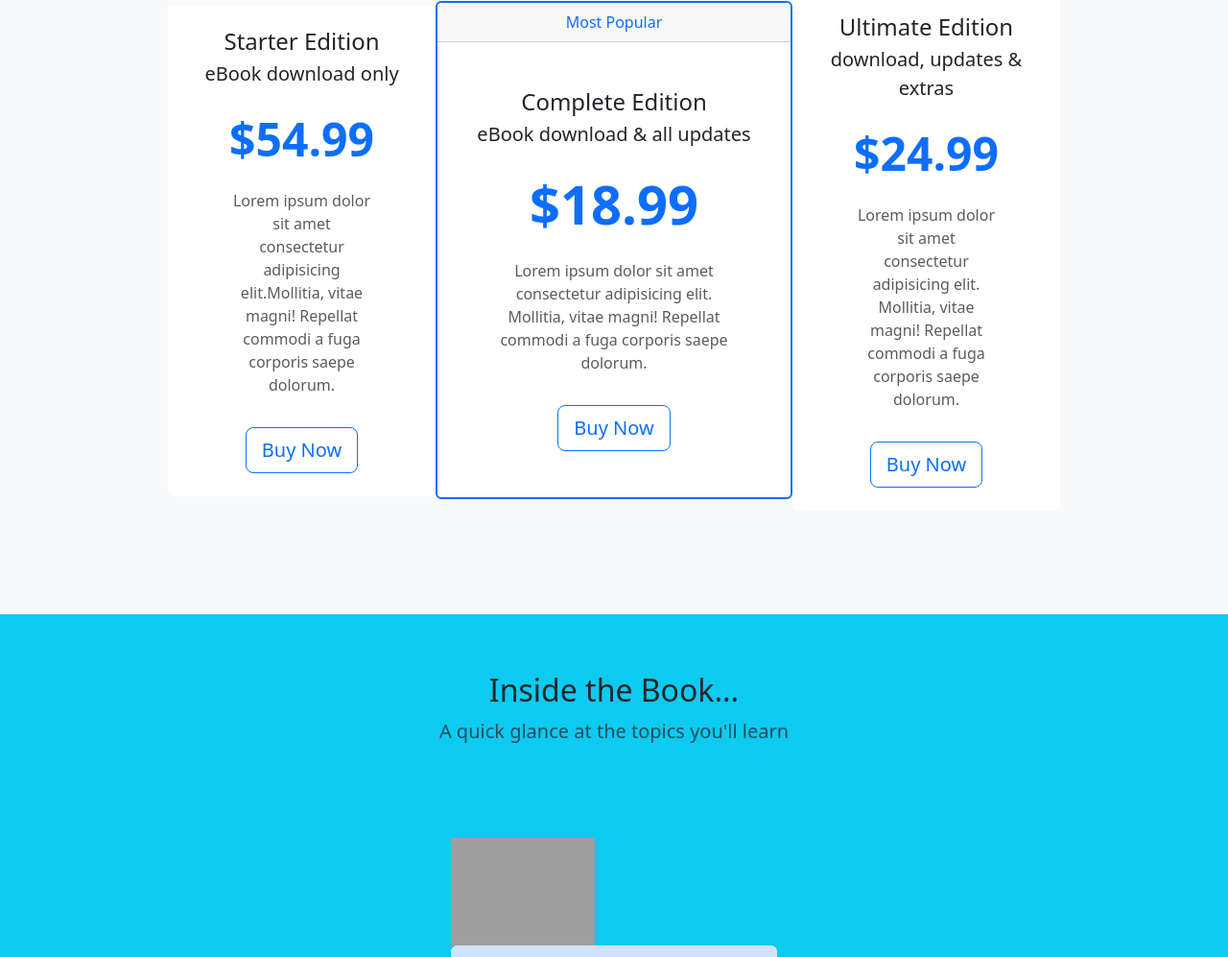
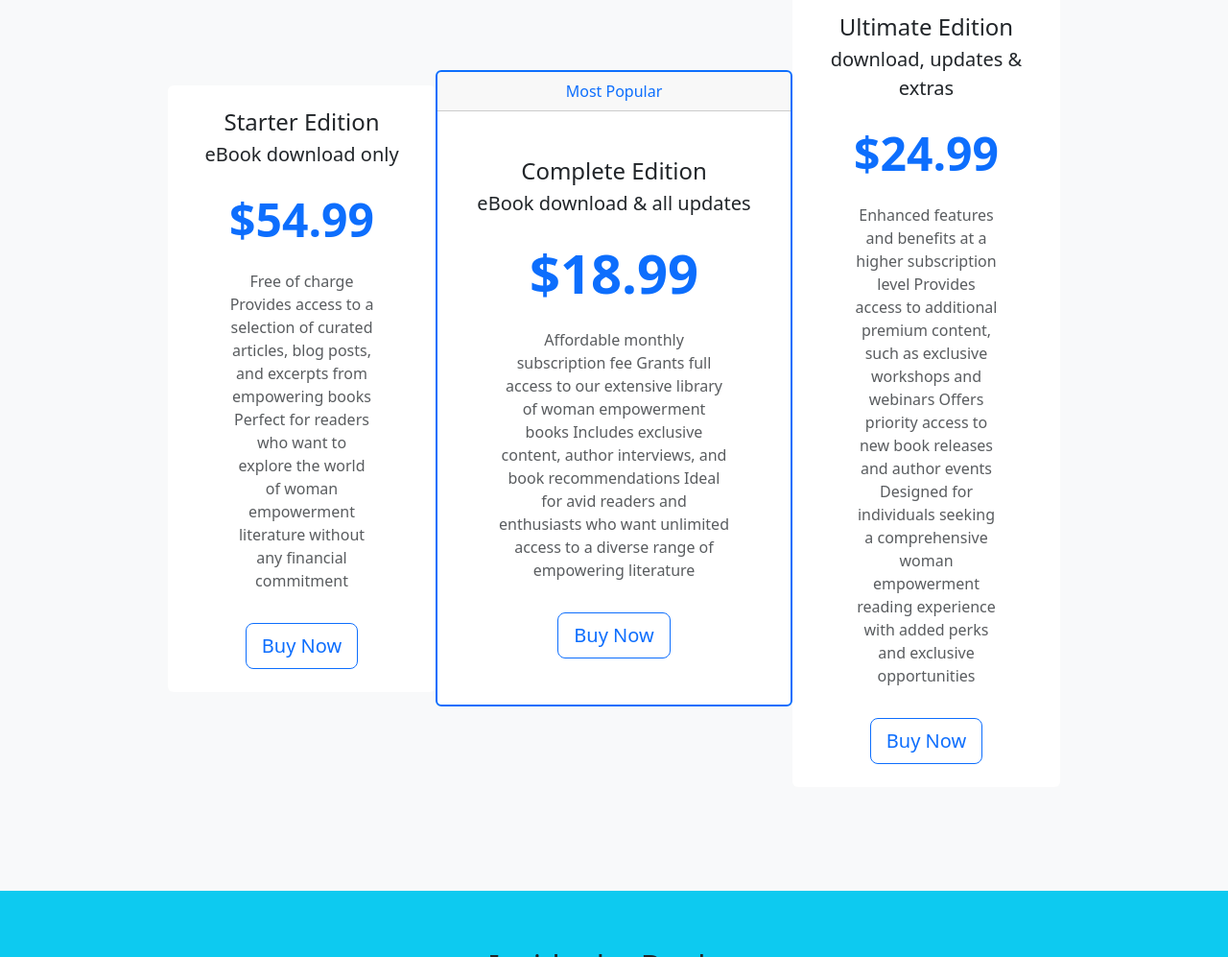
Before and after one commit to JoyousJoy1/booklaunch, a plain HTML site: page index.html in a window 1280 px wide. Shown: the part 955-1952 px from the top of the page at 96% size. Drawn offline with nearby package versions, Linux system fonts and the light colour scheme; grey boxes are pictures that could not be loaded.

Commit message:
Update index.html

```diff
--- a/index.html
+++ b/index.html
@@ -85,7 +85,9 @@ Start your empowering reading journey with us today!</p>
                             <h4 class="class-title">Starter Edition</h4>
                             <p class="lead card-subtitle">eBook download only</p>
                             <p class="display-5 my-4 text-primary fw-bold">$54.99</p>
-                            <p class="card-text mx-5 text-muted d-none d-lg-block">Lorem ipsum dolor sit amet consectetur adipisicing elit.Mollitia, vitae magni! Repellat commodi a fuga corporis saepe dolorum.</p>
+                            <p class="card-text mx-5 text-muted d-none d-lg-block">Free of charge
+Provides access to a selection of curated articles, blog posts, and excerpts from empowering books
+Perfect for readers who want to explore the world of woman empowerment literature without any financial commitment</p>
                             <a href="#" class="btn btn-outline-primary btn-lg mt-3">Buy Now</a>
                         </div>
                     </div>
@@ -98,7 +100,10 @@ Start your empowering reading journey with us today!</p>
                     <h4 class="card-title">Complete Edition</h4>
                     <p class="lead card-subtitle">eBook download & all updates</p>
                     <p class="display-4 my-4 text-primary fw-bold">$18.99</p>
-                    <p class="card-text mx-5 text-muted d-none d-lg-block">Lorem ipsum dolor sit amet consectetur adipisicing elit. Mollitia, vitae magni! Repellat commodi a fuga corporis saepe dolorum.</p>
+                    <p class="card-text mx-5 text-muted d-none d-lg-block">Affordable monthly subscription fee
+Grants full access to our extensive library of woman empowerment books
+Includes exclusive content, author interviews, and book recommendations
+Ideal for avid readers and enthusiasts who want unlimited access to a diverse range of empowering literature</p>
                     <a href="#" class="btn btn-outline-primary btn-lg mt-3">
                       Buy Now
                     </a>
@@ -112,7 +117,10 @@ Start your empowering reading journey with us today!</p>
                         <h4 class="card-title">Ultimate Edition</h4>
                         <p class="lead card-subtitle">download, updates & extras</p>
                         <p class="display-5 my-4 text-primary fw-bold">$24.99</p>
-                        <p class="card-text mx-5 text-muted d-none d-lg-block">Lorem ipsum dolor sit amet consectetur adipisicing elit. Mollitia, vitae magni! Repellat commodi a fuga corporis saepe dolorum.</p>
+                        <p class="card-text mx-5 text-muted d-none d-lg-block">Enhanced features and benefits at a higher subscription level
+Provides access to additional premium content, such as exclusive workshops and webinars
+Offers priority access to new book releases and author events
+Designed for individuals seeking a comprehensive woman empowerment reading experience with added perks and exclusive opportunities</p>
                         <a href="#" class="btn btn-outline-primary btn-lg mt-3">
                           Buy Now
                         </a>
```
